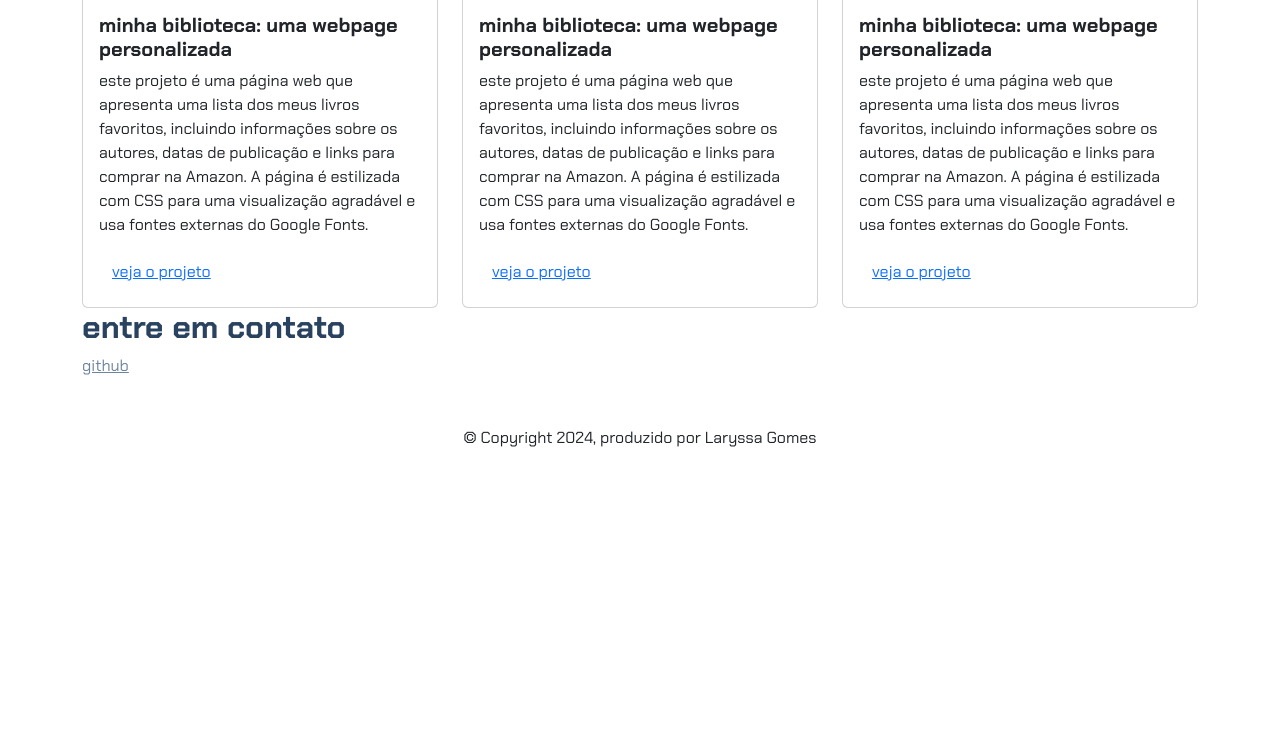
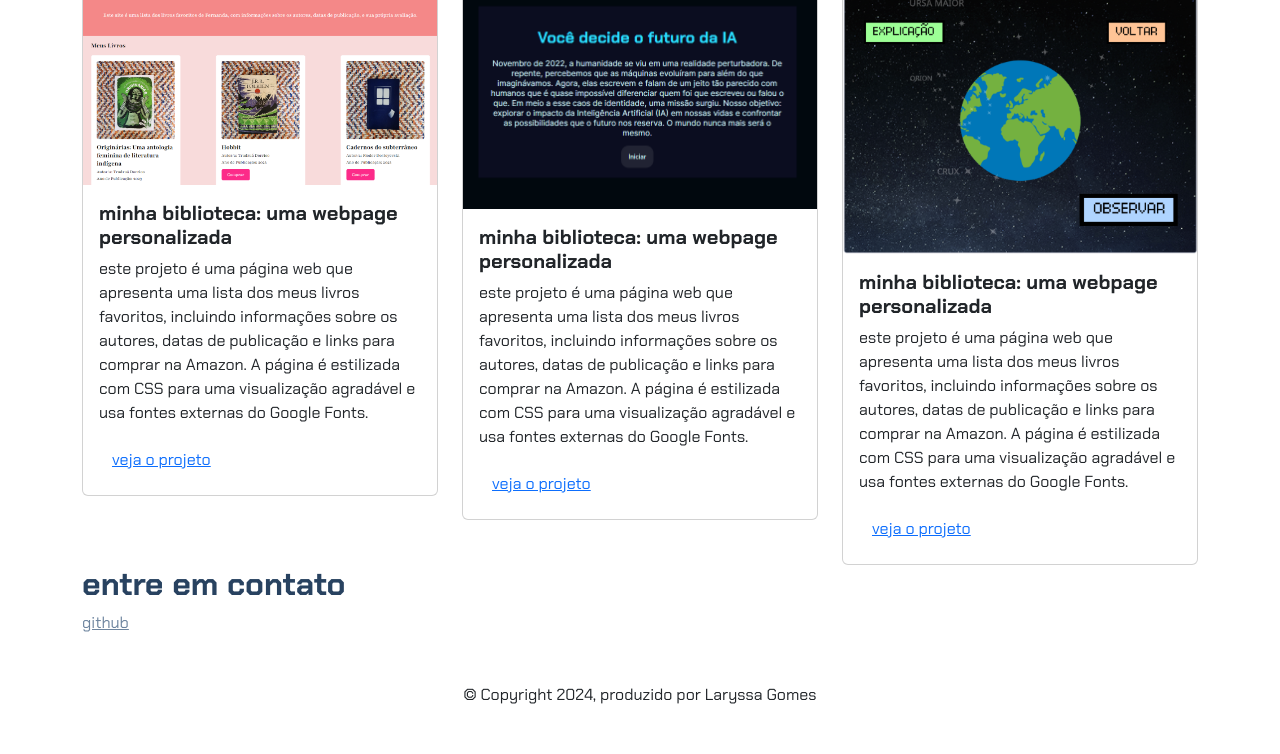
Before and after one commit to Laryssa971/portif-lio-projeto-, a plain HTML site: page index.html in a window 1280 px wide. Shown: the part 454-1208 px from the top of the page. Before the commit the page ends 952 px from the top, so only its background shows below. Drawn offline with nearby package versions, Linux system fonts and the light colour scheme.

Commit message:
Update index.html

```diff
--- a/index.html
+++ b/index.html
@@ -13,7 +13,7 @@
 
 <body>
   <header class="container text-center">
-    <img src="imagens/1993889-icone-personagem-avatar-mulher-latina-bonita-gratis-vetor.jpg" class="rounded-circle"
+    <img src="projeto-1-1993889-icone-personagem-avatar-mulher-latina-bonita-gratis-vetor.jpg" class="rounded-circle"
       width="150" height="150">
     <p class="lead">sou a Laryssa</p>
     <h1>gosto de dias produtivos</h1>
@@ -34,7 +34,7 @@
       <!-- projeto 1  -->
         <div class="col-md-4">
           <div class="card">
-            <img src="imagens/projeto-1.png" class="card-img-top" alt="...">
+            <img src="projeto-1.png" class="card-img-top" alt="...">
             <div class="card-body">
               <h5 class="card-title">minha biblioteca: uma webpage personalizada</h5>
               <p class="card-text">este projeto é uma página web que apresenta uma lista dos meus livros favoritos,
@@ -48,7 +48,7 @@
         <!-- projeto 2  -->
         <div class="col-md-4">
           <div class="card">
-            <img src="imagens/projeto-2.png" class="card-img-top" alt="...">
+            <img src="projeto-2.png" class="card-img-top" alt="...">
             <div class="card-body">
               <h5 class="card-title">minha biblioteca: uma webpage personalizada</h5>
               <p class="card-text">este projeto é uma página web que apresenta uma lista dos meus livros favoritos,
@@ -62,7 +62,7 @@
         <!-- projeto 3  -->
         <div class="col-md-4">
           <div class="card">
-            <img src="imagens/projeto-3.png" class="card-img-top" alt="...">
+            <img src="projeto-3.png" class="card-img-top" alt="...">
             <div class="card-body">
               <h5 class="card-title">minha biblioteca: uma webpage personalizada</h5>
               <p class="card-text">este projeto é uma página web que apresenta uma lista dos meus livros favoritos,
```
